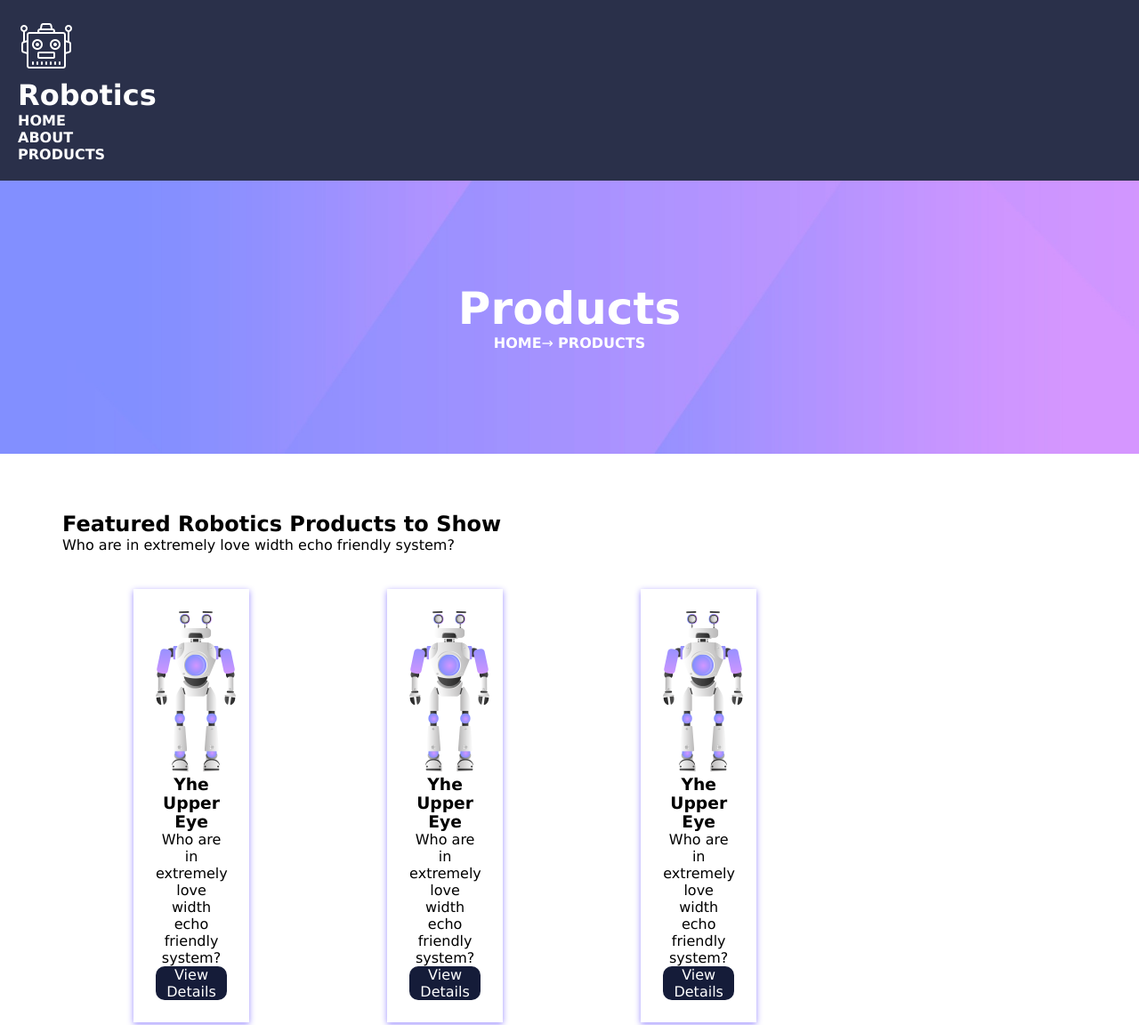
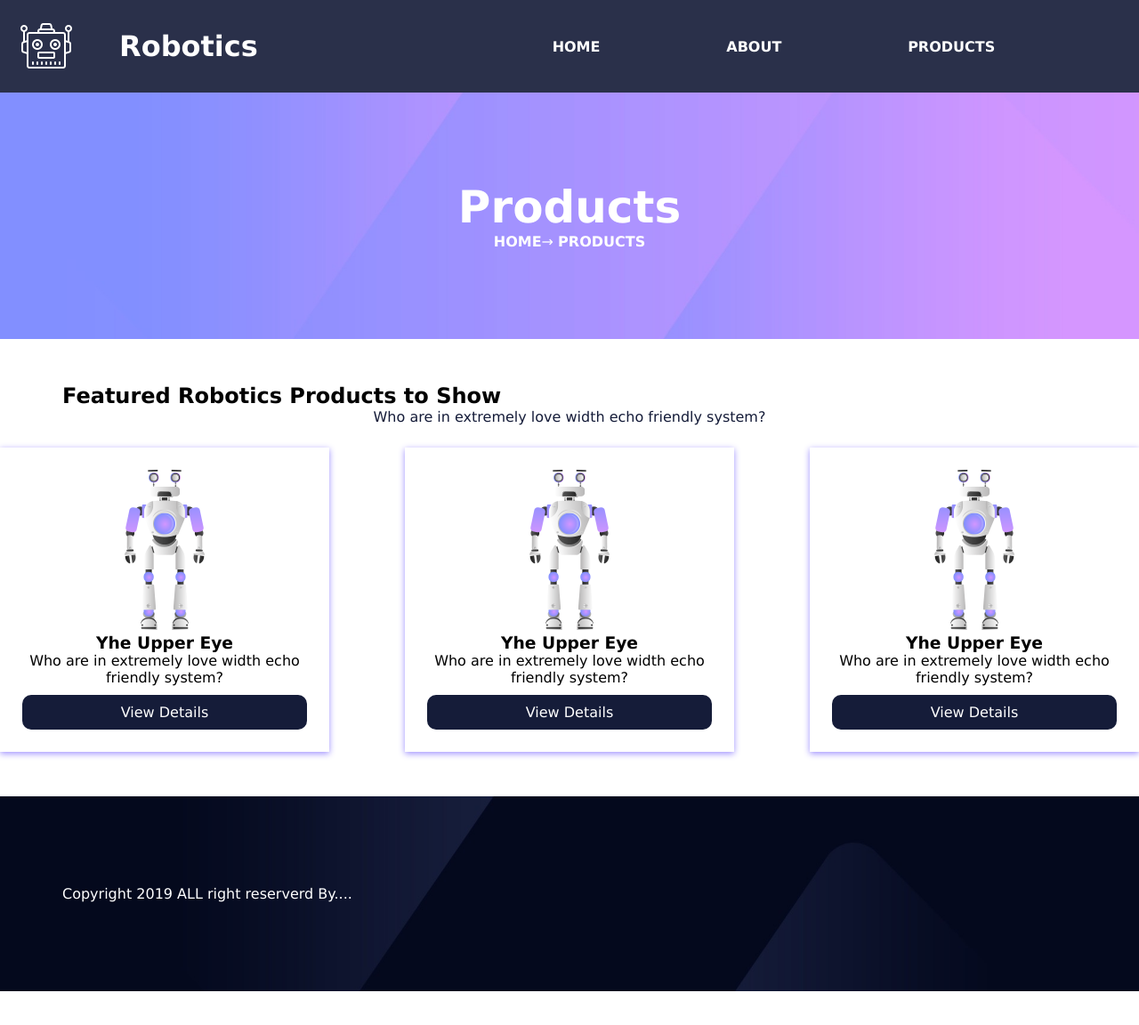
Before and after one commit to masha20011/landing, a plain HTML site: page index.html in a window 1280 px wide. Shown: the top 1152 px of the page at 89% size. After the commit the page ends 1114 px from the top, so only its background shows below. Drawn offline with Linux system fonts and the light colour scheme.

Commit message:
removed card and cards-row

```diff
--- /dev/null
+++ b/flex_training.css
@@ -0,0 +1,32 @@
+.menu {
+    display: flex;
+    flex-direction: row;
+    justify-content: space-evenly;
+}
+
+.header-row{
+    display: flex;
+    flex-direction: row;
+    align-items: center;
+}
+
+.header-logo {
+    display: flex;
+    flex-direction: row;
+    align-items: center;
+    flex-grow: 1;
+}
+
+.logo-img {
+    margin-right: 50px;
+}
+
+.header-menu{
+    flex-grow: 3;
+}
+
+.cards-row {
+    display: flex;
+    flex-direction: row;
+    justify-content: space-between;
+}
--- a/index.css
+++ b/index.css
@@ -3,13 +3,11 @@
     margin: 0;
     padding: 0;
 }
-
 .container {
     max-width: 1140px;
-    padding: 15px;
-    margin: auto;
+    padding: 0 15px;
+    margin: 0 auto;
 }
-
 .header {
     width: 100%;
     color: white;
@@ -17,73 +15,77 @@
     background: #151c39e8;
     box-sizing: border-box;
 }
-
 .menu-item {
     list-style: none;
 }
-
 .menu-link {
     color: white;
     text-decoration: none;
     text-transform: uppercase;
     font-weight: bold;
 }
-
 .banner-section {
-    padding: 100px;
-    background: url(images/banner-bg.jpg);
+    padding: 100px 0;
+    background: url("images/banner-bg.jpg");
     background-size: cover;
     background-position: center;
 }
-
 .banner-title {
     font-size: 50px;
     color: white;
     text-align: center;
 }
-
 .banner-description {
     text-align: center;
     color: white;
 }
-
 .cards-section {
-    padding: 50px;
+    padding: 50px 0px;
 }
 
-.cards {
+/* .cards {
     display: inline-block;
-   width: 80px;
-   margin: 0px 100px;
+    width: 80px;
+    margin: 0px 100px;
+} */
+
+.cards-title, .cards-description {
+    color: #151c39;
+    text-align: center;
 }
 
 .card {
     padding: 25px;
     margin-top: 25px;
-    width: 100%;
+    width: 25%;
     background: white;
     box-shadow: 0px 2px 7px 0px #9e90ff;
     text-align: center;
 }
-
 .card-link {
     text-decoration: none;
     color: white;
-    text-align: center;
+    /* text-align: center; */
 }
 
 .card-button {
     text-align: center;
     background: #151c39;
+    padding: 10px 70px;
     border-radius: 10px;
+
 }
 
-.footer {
+.cart-title, .card-text {
+    margin-bottom: 10px;
+}
+
+
+.footer{
     background: url(images/footer-bg.jpg);
     background-size: cover;
-    padding: 100px;
+    padding: 100px 0px;
 }
-
 .copyright {
     color: white;
 }
--- a/index.html
+++ b/index.html
@@ -5,11 +5,12 @@
     <meta name="viewport" content="width=device-width, initial-scale=1.0">
     <title>Landing</title>
     <link rel="stylesheet" href="index.css">
+    <link rel="stylesheet" href="flex_training.css">
 </head>
 <body>
     <!--START HEADER-->
     <header class="header">
-
+        <div class="header-row">
         <!--START BLOCK LOGO-->
             <div class="header-logo">
                 <img class="logo-img" src="images/logo.png"/>
@@ -32,7 +33,7 @@
             </ul>
         </div>
         <!--END BLOCK MENU-->
-
+        </div>
     </header>
     <!--END HEADER-->
 
@@ -78,11 +79,7 @@
 
                     </div>
 
-                </div>
-            </div>
 
-            <div class="cards">
-                <div class="cards-row">
                     <div class="card">
 
                         <img class="card-img" src="images/p1.png"/>
@@ -96,10 +93,9 @@
 
                     </div>
 
-                </div>
-            </div>
-            <div class="cards">
-                <div class="cards-row">
+
+
+
                     <div class="card">
 
                         <img class="card-img" src="images/p1.png"/>
```
